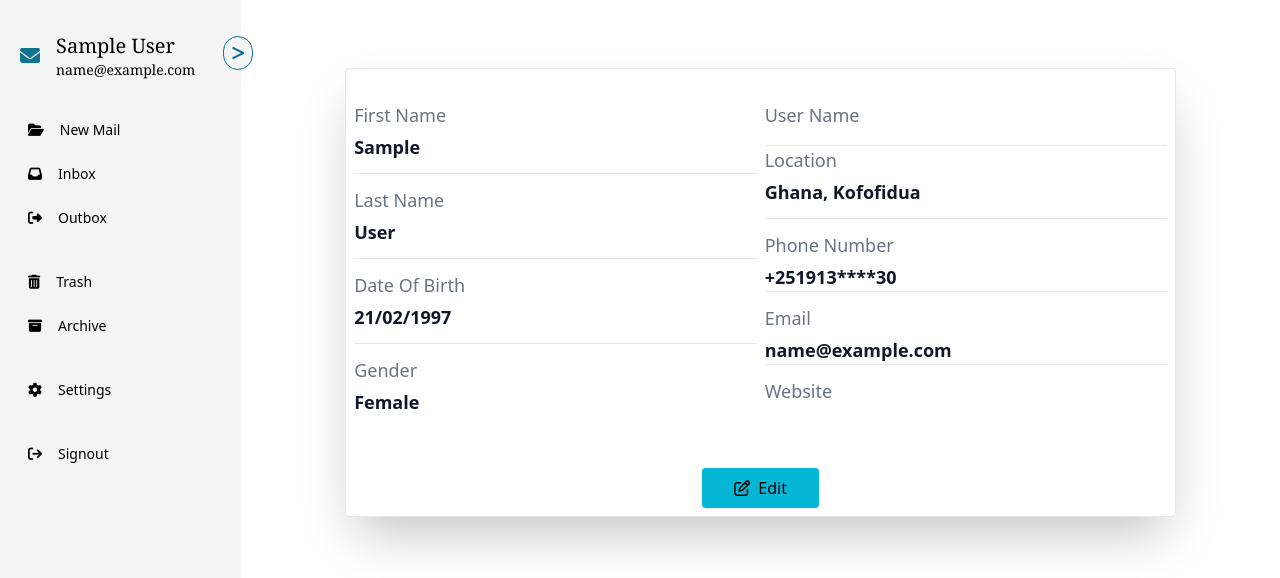
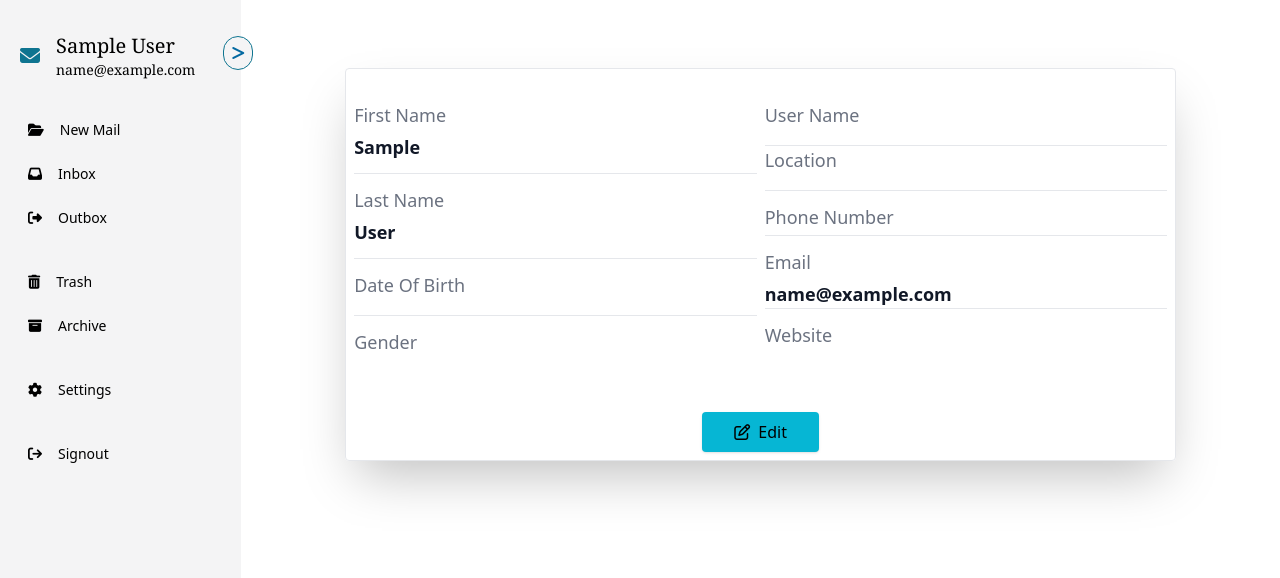
Before and after one commit to AngeloKwakye/custom-mailer, a React (Create React App) app: page /settings in a window 1280 px wide. Shown: the top 578 px of the page. Built offline with nearby package versions, Linux system fonts and the light colour scheme; sample sign-in values are in the browser's storage.

Commit message:
deploy and code clean up

```diff
--- a/src/components/inbox-lists.jsx
+++ b/src/components/inbox-lists.jsx
@@ -49,7 +49,6 @@ export const InboxLists = ({ inbox }) => {
     // Generate unique random colors
     while (colorSet.size < array.length) {
       const newColor = randomColor();
-      // Ensure generated color is not black and is unique
       if (newColor !== "#000000" && !colorSet.has(newColor)) {
         colorSet.add(newColor);
       }
--- a/src/components/outbox-lists.jsx
+++ b/src/components/outbox-lists.jsx
@@ -1,5 +1,4 @@
 import React, { useEffect, useState } from "react";
-import { Link } from "react-router-dom";
 
 export const OutboxLists = ({ outbox }) => {
     const [messages, setMessages] = useState([]);
@@ -132,8 +131,6 @@ export const OutboxLists = ({ outbox }) => {
       )}
           </div>
         </div>
-
-
       </>
     );
 };
--- a/src/components/sidebar.jsx
+++ b/src/components/sidebar.jsx
@@ -30,7 +30,7 @@ export const Sidebar = ({ sidebarToggle, setsetUserPage }) => {
     const token = localStorage.getItem("token");
     const userdetails = localStorage.getItem("userDetails");
    if(!userdetails){
-    fetch(`http://localhost:6100/api/users/me`, {
+    fetch(`https://d-mailer-api.onrender.com/api/users/me`, {
       headers: {
         authorization: `Bearer ${token}`
       }
--- a/src/pages/compose-message.jsx
+++ b/src/pages/compose-message.jsx
@@ -64,7 +64,7 @@ export const ComposeMessage = () => {
       date: new Date()
     };
     const token = localStorage.getItem("token");
-    const result = await fetch(`http://localhost:6100/api/messages`, {
+    const result = await fetch(`https://d-mailer-api.onrender.com/api/messages`, {
       method: "POST",
       headers: {
         "Content-Type": "application/json",
--- a/src/pages/inbox.jsx
+++ b/src/pages/inbox.jsx
@@ -18,7 +18,7 @@ export const Inbox = () => {
 
   const getAllMessages = async () => {
     const token = localStorage.getItem("token");
-    const results = fetch("http://localhost:6100/api/messages", {
+    const results = fetch("https://d-mailer-api.onrender.com/api/messages", {
       headers: {
         Authorization: `Bearer ${token}`,
       },
--- a/src/pages/login.jsx
+++ b/src/pages/login.jsx
@@ -24,7 +24,7 @@ export const Login = () => {
       password: signinData.password,
     };
     // console.log({userData})
-    const result = await fetch(`http://localhost:6100/api/users/login`, {
+    const result = await fetch(`https://d-mailer-api.onrender.com/api/users/login`, {
       method: "POST",
       headers: {
         "Content-Type": "application/json",
--- a/src/pages/mail.jsx
+++ b/src/pages/mail.jsx
@@ -1,6 +1,6 @@
 import React, { useEffect, useState } from "react";
 import { Sidebar } from "../components/sidebar";
-import { Navigate, useNavigate } from "react-router-dom";
+import { useNavigate } from "react-router-dom";
 
 
 
@@ -22,7 +22,7 @@ export const Mail = () => {
     const token = localStorage.getItem("token");
     const userdetails = localStorage.getItem("userDetails");
    if(!userdetails){
-    fetch(`http://localhost:6100/api/users/me`, {
+    fetch(`https://d-mailer-api.onrender.com/api/users/me`, {
       headers: {
         authorization: `Bearer ${token}`
       }
--- a/src/pages/outboxx.jsx
+++ b/src/pages/outboxx.jsx
@@ -17,7 +17,7 @@ export const Outbox = () => {
 
   const getAllMessages = async () => {
     const token = localStorage.getItem("token");
-    const results = fetch("http://localhost:6100/api/messages", {
+    fetch("https://d-mailer-api.onrender.com/api/messages", {
       headers: {
         Authorization: `Bearer ${token}`,
       },
--- a/src/pages/profile.jsx
+++ b/src/pages/profile.jsx
@@ -1,11 +1,10 @@
-import React, { useEffect, useState } from "react";
+import React, { useEffect } from "react";
 import { useNavigate } from "react-router-dom";
 import { Sidebar } from "../components/sidebar";
 
 export const Profile = () => {
   const navigate = useNavigate();
   const userData = localStorage.getItem("userDetails");
-  const [userDetails, setUserDetails] = useState([]);
 
   const getToken = () => {
     const token = localStorage.getItem("token");
@@ -53,13 +52,13 @@ export const Profile = () => {
                         <dt className="mb-1 text-gray-500 md:text-lg dark:text-gray-400">
                           Date Of Birth
                         </dt>
-                        <dd className="text-lg font-semibold">21/02/1997</dd>
+                        <dd className="text-lg font-semibold"></dd>
                       </div>
                       <div className="flex flex-col py-3">
                         <dt className="mb-1 text-gray-500 md:text-lg dark:text-gray-400">
                           Gender
                         </dt>
-                        <dd className="text-lg font-semibold">Female</dd>
+                        <dd className="text-lg font-semibold"></dd>
                       </div>
                     </dl>
                   </div>
@@ -79,7 +78,7 @@ export const Profile = () => {
                           Location
                         </dt>
                         <dd className="text-lg font-semibold">
-                          Ghana, Kofofidua
+
                         </dd>
                       </div>
 
@@ -87,7 +86,7 @@ export const Profile = () => {
                         <dt className="mb-1 text-gray-500 md:text-lg dark:text-gray-400">
                           Phone Number
                         </dt>
-                        <dd className="text-lg font-semibold">+251913****30</dd>
+                        <dd className="text-lg font-semibold"></dd>
                       </div>
                       <div className="flex flex-col pt-3">
                         <dt className="mb-1 text-gray-500 md:text-lg dark:text-gray-400">
@@ -106,7 +105,7 @@ export const Profile = () => {
                   </div>
                 </div>
               </div>
-              <button className="px-8 items-center justify-end py-2 shadow flex gap-2 hover:bg-sky-600 bg-cyan-500 rounded">
+              <button disabled className="px-8 items-center justify-end py-2 shadow flex gap-2 hover:bg-sky-600 bg-cyan-500 rounded">
               <i class="fa-regular fa-pen-to-square"></i>
                     <span>Edit</span>
                   </button>
--- a/src/pages/signup.jsx
+++ b/src/pages/signup.jsx
@@ -31,7 +31,7 @@ export const Signup = () => {
     };
     console.log({userData});
     const result = await fetch(
-      `http://localhost:6100/api/users/register`,
+      `https://d-mailer-api.onrender.com/api/users/register`,
       {
         method: "POST",
         headers: {
```
